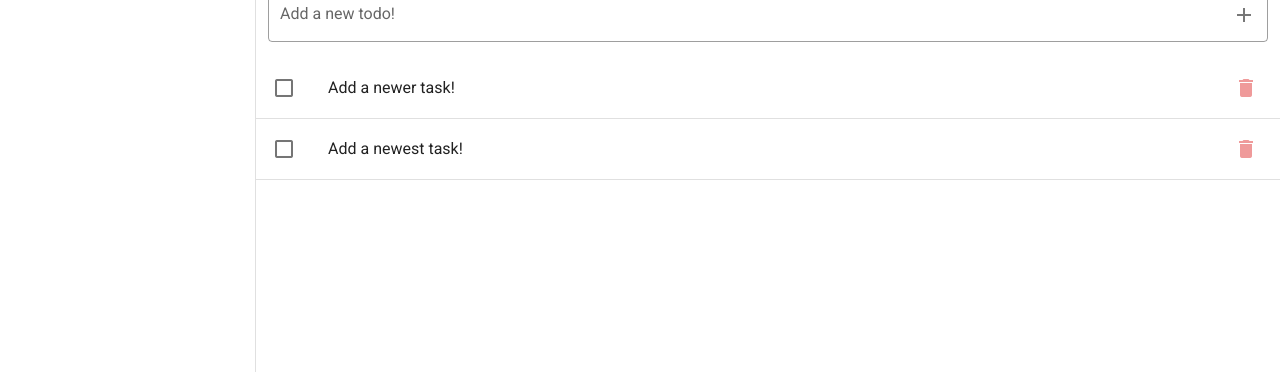
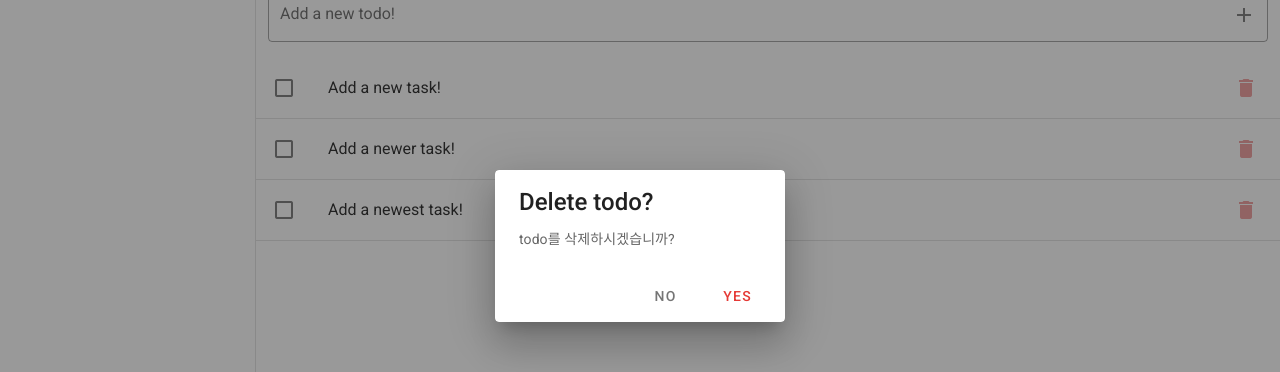
Before and after one commit to cherrie-k/Vue-Mini-Project, a Vue app: page /#/ in a window 1280 px wide. Both pictures are taken after a click on the button 1246 px from the left and 242 px from the top of the page. Shown: the part 154-526 px from the top of the page. Built offline with nearby package versions, Linux system fonts and the light colour scheme.

Commit message:
[Feat] 삭제 버튼 눌렀을 때 삭제할지 물어보는 dialog 띄움

```diff
--- a/src/components/todo/Task.vue
+++ b/src/components/todo/Task.vue
@@ -26,7 +26,7 @@
 
         <v-list-item-action>
           <!--클릭 됐을 때 deleteTask라는 action 수행-->
-          <v-btn @click.stop="$store.dispatch('deleteTask', task.id)" icon>
+          <v-btn @click.stop="dialogs.delete = true" icon>
             <v-icon color="red lighten-3">mdi-delete</v-icon>
           </v-btn>
         </v-list-item-action>
@@ -42,6 +42,10 @@
 export default {
   // 부모 컴포넌트로부터 props를 array로 받음
   props: ["task"],
+  components: {
+    "dialog-delete": require("@/components/todo/dialogs/DialogDelete.vue")
+      .default,
+  },
   data() {
     return {
       dialogs: {
@@ -49,7 +53,6 @@ export default {
       },
     };
   },
-  components: {},
 };
 </script>
 DialogDelete
--- /dev/null
+++ b/src/components/todo/dialogs/DialogDelete.vue
@@ -0,0 +1,19 @@
+<template>
+  <v-dialog :value="true" persistent max-width="290">
+    <v-card>
+      <v-card-title class="text-h5"> Delete todo? </v-card-title>
+      <v-card-text>todo를 삭제하시겠습니까?</v-card-text>
+      <v-card-actions>
+        <v-spacer></v-spacer>
+        <v-btn color="grey darken-1" text @click="dialog = false"> No </v-btn>
+        <v-btn color="red darken-1" text @click="dialog = false"> Yes </v-btn>
+      </v-card-actions>
+    </v-card>
+  </v-dialog>
+</template>
+
+<script>
+export default {};
+</script>
+
+<style></style>
```
